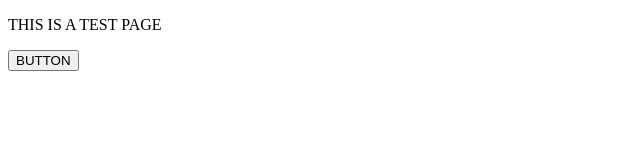
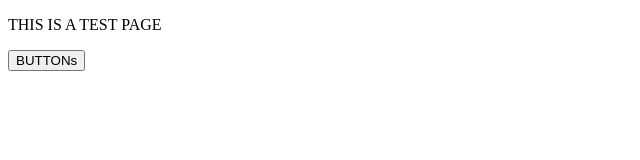
Before and after one commit to ipah/git_practice, a plain HTML site: page index.html in a window 1280 px wide. Shown: the full height of the page, 0-640 px from the left. Drawn offline with Linux system fonts and the light colour scheme.

Commit message:
change btn name

```diff
--- a/index.html
+++ b/index.html
@@ -9,6 +9,6 @@
       THIS IS A TEST PAGE
     </p>
 
-    <button type="button" name="button">BUTTON</button>
+    <button type="button" name="button">BUTTONs</button>
   </body>
 </html>
```
